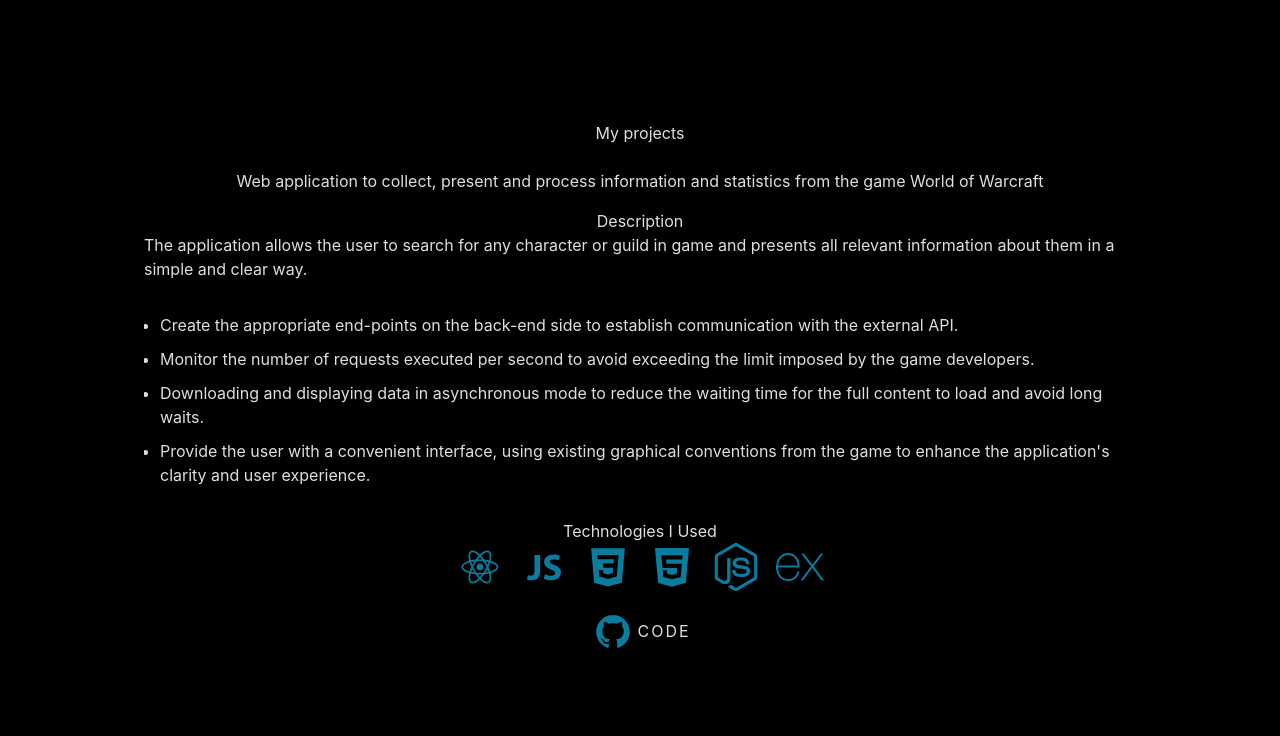
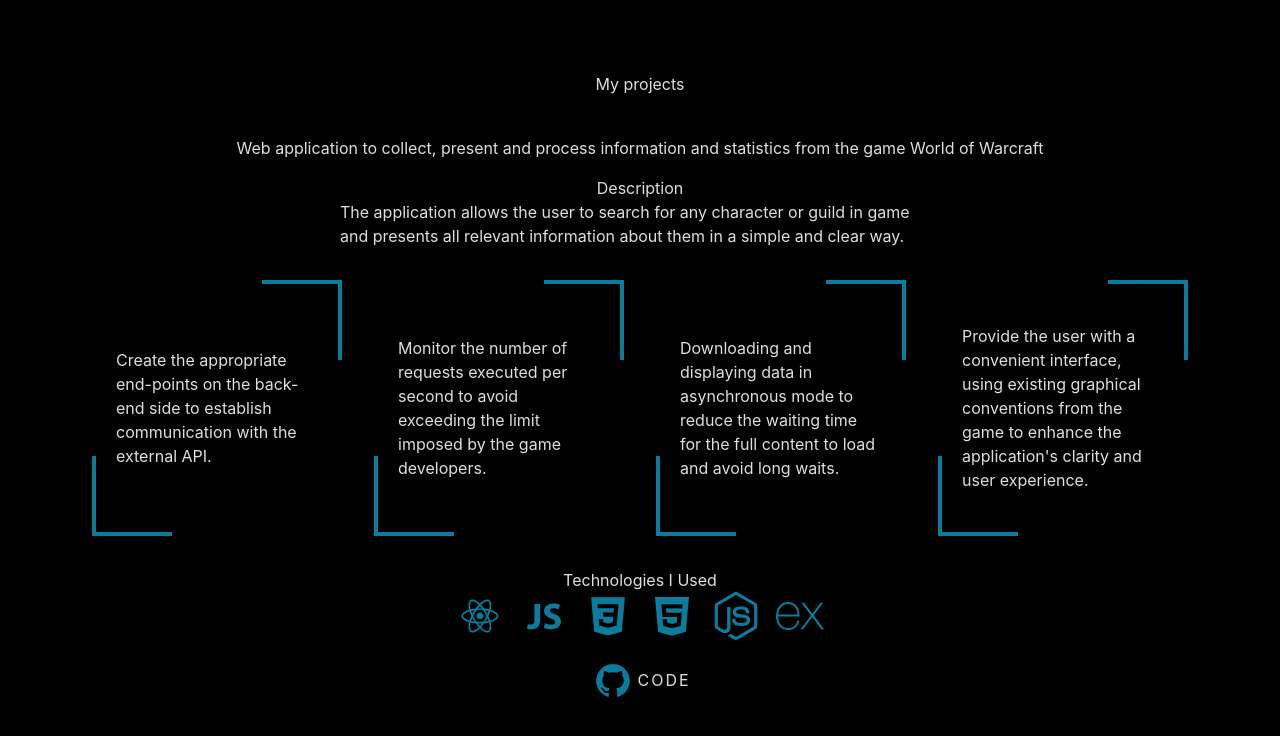
Before and after one commit to AoiTechDev/portffolio, a Next.js app: page /Projects in a window 1280 px wide. Shown: the top 736 px of the page. Built offline with nearby package versions, Linux system fonts and the light colour scheme.

Commit message:
add better styling to project content

```diff
--- a/styles/_variables.sass
+++ b/styles/_variables.sass
@@ -30,7 +30,14 @@ $topright: conic-gradient(from 180deg at top $bold right $bold, $g) 100% 0 / $po
 $bottomright: conic-gradient(from -90deg at bottom $bold right $bold, $g) 100% 100% / $position
 $bottomleft: conic-gradient(from 0deg at bottom $bold left $bold, $g) 0 100% / $position
 
-
+//smaller
+$bold-sm: 4px
+$width-sm: 80px
+$position-sm: $width-sm $width-sm border-box no-repeat
+$topleft-sm: conic-gradient(from 90deg at top $bold-sm left $bold-sm, $g) 0 0 / $position-sm
+$topright-sm: conic-gradient(from 180deg at top $bold-sm right $bold-sm, $g) 100% 0 / $position-sm
+$bottomright-sm: conic-gradient(from -90deg at bottom $bold-sm right $bold-sm, $g) 100% 100% / $position-sm
+$bottomleft-sm: conic-gradient(from 0deg at bottom $bold-sm left $bold-sm, $g) 0 100% / $position-sm
 
 
 
--- a/styles/projects.sass
+++ b/styles/projects.sass
@@ -6,9 +6,9 @@
     background: black
     @include flexbox(center,center)
     flex-direction: column
-
+    gap: 1rem
     .projects-content
-        width: min(65rem, 100%)
+        width: min(75rem, 100%)
 
         padding: 1.5rem
 
@@ -16,14 +16,28 @@
         @include flexbox(center, space-evenly)
         flex-direction: column
         gap: 1rem
+
+        h4
+            width: min(1200px, 100%)
+            text-align: center
         .project-description
             @include flexbox(center,center)
             flex-direction: column
+            width: min(600px, 100%)
         .project-spec
             @include flexbox(start,center)
-            flex-direction: column
+
             padding: 1rem
-            gap: 10px
+            gap: 2rem
+            flex-wrap: wrap
+            list-style: none
+            li
+                border: #{$border}
+                background: #{$topright-sm}, #{$bottomleft-sm}
+                width: min(250px, 70%)
+                min-height: min(16rem, 20vw)
+                padding: 1rem
+                @include flexbox(center, center)
         .project-tech-stack
             @include flexbox(center,center)
             flex-direction: column
```
